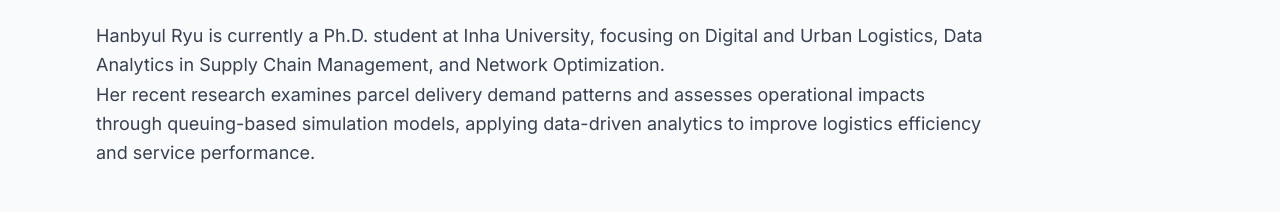
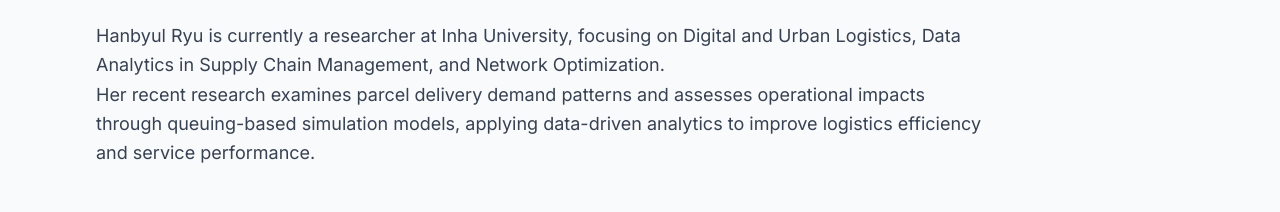
Before and after one commit to Onestar-R/Onestar-R.github.io, a plain HTML site: page index.html in a window 1280 px wide. Shown: the part 565-777 px from the top of the page. Drawn offline with nearby package versions, Linux system fonts and the light colour scheme.

Commit message:
phd -> research

```diff
--- a/index.html
+++ b/index.html
@@ -88,7 +88,7 @@
         <div class="max-w-6xl mx-auto px-4 sm:px-6 lg:px-8">
             <h2 class="text-3xl font-bold text-gray-900 mb-6">About</h2>
             <p class="text-gray-700 leading-relaxed text-lg mb-12 max-w-4xl">
-                Hanbyul Ryu is currently a Ph.D. student at Inha University, focusing on Digital and Urban Logistics,
+                Hanbyul Ryu is currently a researcher at Inha University, focusing on Digital and Urban Logistics,
                 Data Analytics in Supply Chain Management, and Network Optimization. <br> Her recent research examines
                 parcel delivery demand patterns and assesses operational impacts through queuing-based simulation models,
                 applying data-driven analytics to improve logistics efficiency and service performance.
```
